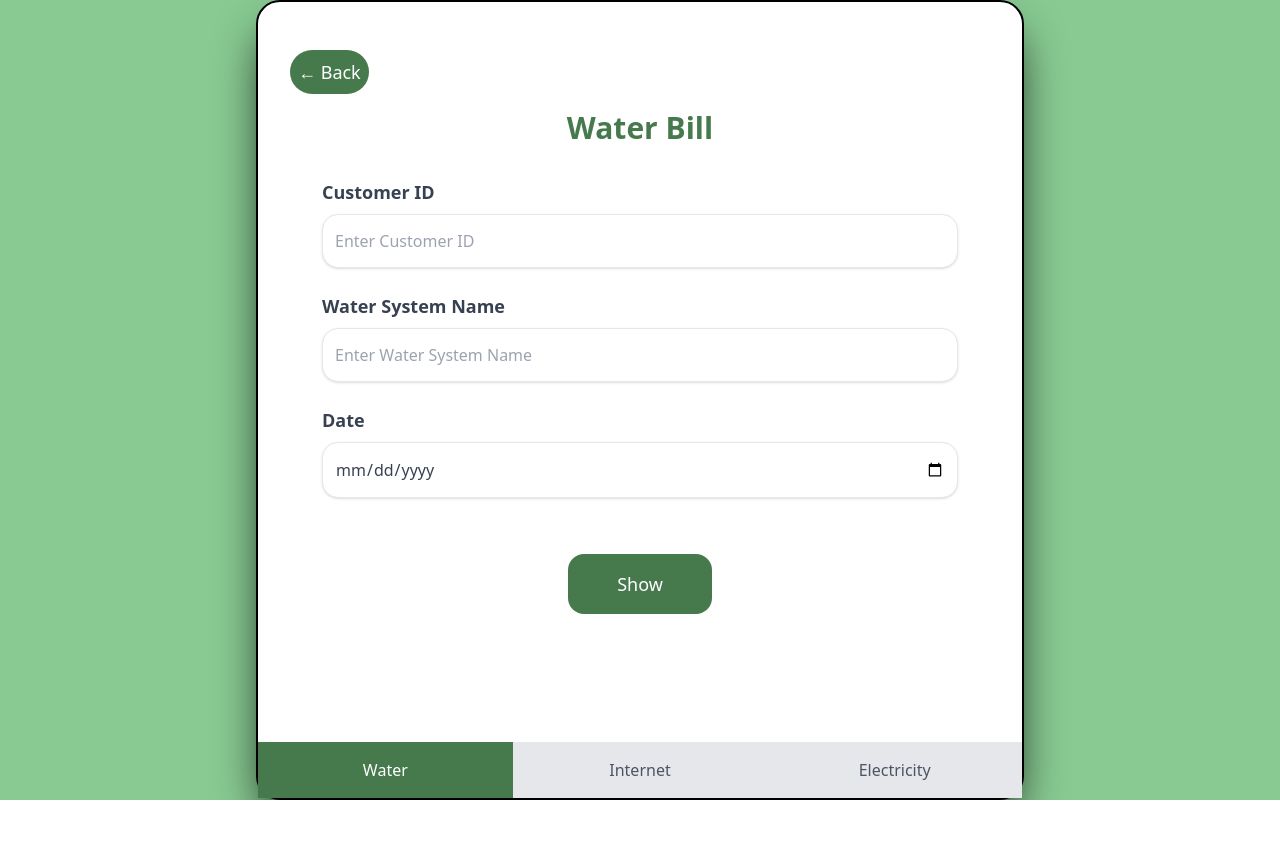
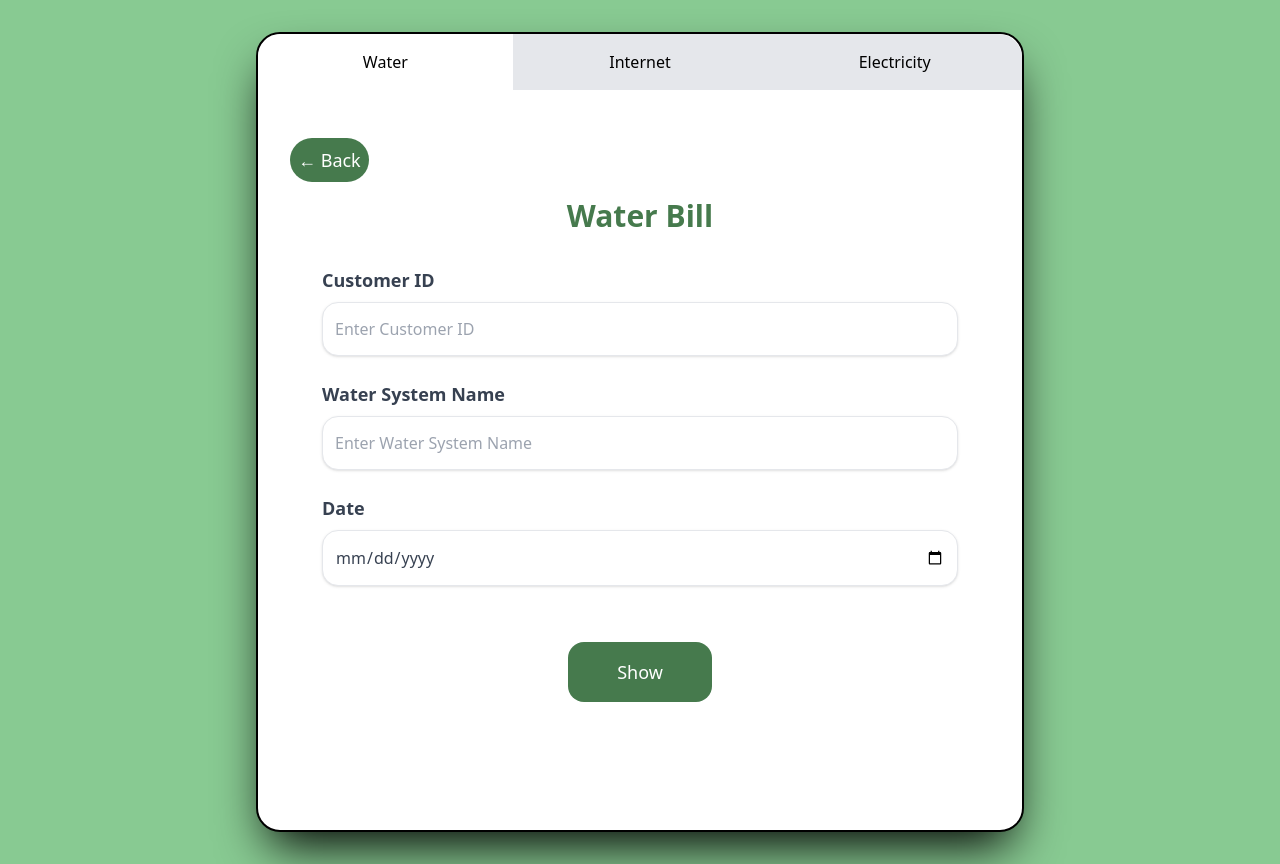
Before and after one commit to Kevaunjh/Wallet_Application, a React (Create React App) app: page /QuickServices/WaterService in a window 1280 px wide. Before the commit the page ends 800 px from the top, so only its background shows below. Built offline with nearby package versions, Linux system fonts and the light colour scheme.

Commit message:
Testing Tabs 4

```diff
--- a/src/AccountInfo/QuickServices/WaterService.js
+++ b/src/AccountInfo/QuickServices/WaterService.js
@@ -273,52 +273,49 @@ function WaterService() {
   };
 
   return (
-    <div className="WaterService bg-[#88ca92] h-screen flex flex-col justify-center items-center xl:p-8 xl:mt-0">
-      <div className="bg-white xl:rounded-3xl shadow-2xl flex flex-col items-center w-full xl:max-w-3xl min-h-screen mx-auto xl:shadow-black xl:border-black xl:border-2">
+    <div className="WaterService bg-[#88ca92] min-h-screen flex flex-col justify-center items-center xl:p-8">
+      <div className="bg-white xl:rounded-3xl shadow-2xl flex flex-col items-center w-full xl:max-w-3xl h-screen mx-auto xl:shadow-black xl:border-black xl:border-2">
+        {/* Tabs */}
+        <div className="w-full flex justify-between mt-24 xl:mt-0">
+          <button
+            className={`w-1/3 py-4 text-center rounded-tl-3xl ${selectedTab === 'water' ? 'bg-white' : 'bg-gray-200'}`}
+            onClick={() => setSelectedTab('water')}
+          >
+            Water
+          </button>
+          <button
+            className={`w-1/3 py-4 text-center ${selectedTab === 'internet' ? 'bg-white ' : 'bg-gray-200'}`}
+            onClick={() => setSelectedTab('internet')}
+          >
+            Internet
+          </button>
+          <button
+            className={`w-1/3 py-4 text-center rounded-tr-3xl ${selectedTab === 'electricity' ? 'bg-white ' : 'bg-gray-200'}`}
+            onClick={() => setSelectedTab('electricity')}
+          >
+            Electricity
+          </button>
+        </div>
+
         {/* Back Button */}
         <div className="w-full flex justify-start mb-4 mt-12 px-8">
-          <Link to="/Main" className="text-lg rounded-full p-2 bg-[#467a4d] text-white">
+          <Link to="/" className="text-lg rounded-full  p-2  bg-[#467a4d] text-white">
             &larr; Back
           </Link>
         </div>
 
         {/* Title */}
-        <h1 className="text-3xl font-bold text-[#467a4d] mb-8 text-center">
+        <h1 className="text-3xl font-bold text-[#467a4d] mb-8">
           {selectedTab.charAt(0).toUpperCase() + selectedTab.slice(1)} Bill
         </h1>
 
         {/* Service Form */}
-        <form className="w-full px-16 flex-grow">
+        <form className="w-full px-16">
           {renderForm()}
         </form>
 
-        {/* Tabs */}
-        <div className="w-full flex justify-between mt-auto">
-          <button
-            className={`w-1/3 py-4 text-center  ${
-              selectedTab === 'water' ? 'bg-[#467a4d] text-white' : 'bg-gray-200 text-gray-600'
-            }`}
-            onClick={() => setSelectedTab('water')}
-          >
-            Water
-          </button>
-          <button
-            className={`w-1/3 py-4 text-center ${
-              selectedTab === 'internet' ? 'bg-[#467a4d] text-white' : 'bg-gray-200 text-gray-600'
-            }`}
-            onClick={() => setSelectedTab('internet')}
-          >
-            Internet
-          </button>
-          <button
-            className={`w-1/3 py-4 text-center ${
-              selectedTab === 'electricity' ? 'bg-[#467a4d] text-white' : 'bg-gray-200 text-gray-600'
-            }`}
-            onClick={() => setSelectedTab('electricity')}
-          >
-            Electricity
-          </button>
-        </div>
+        {/* Show Button as Link */}
+
       </div>
     </div>
   );
```
